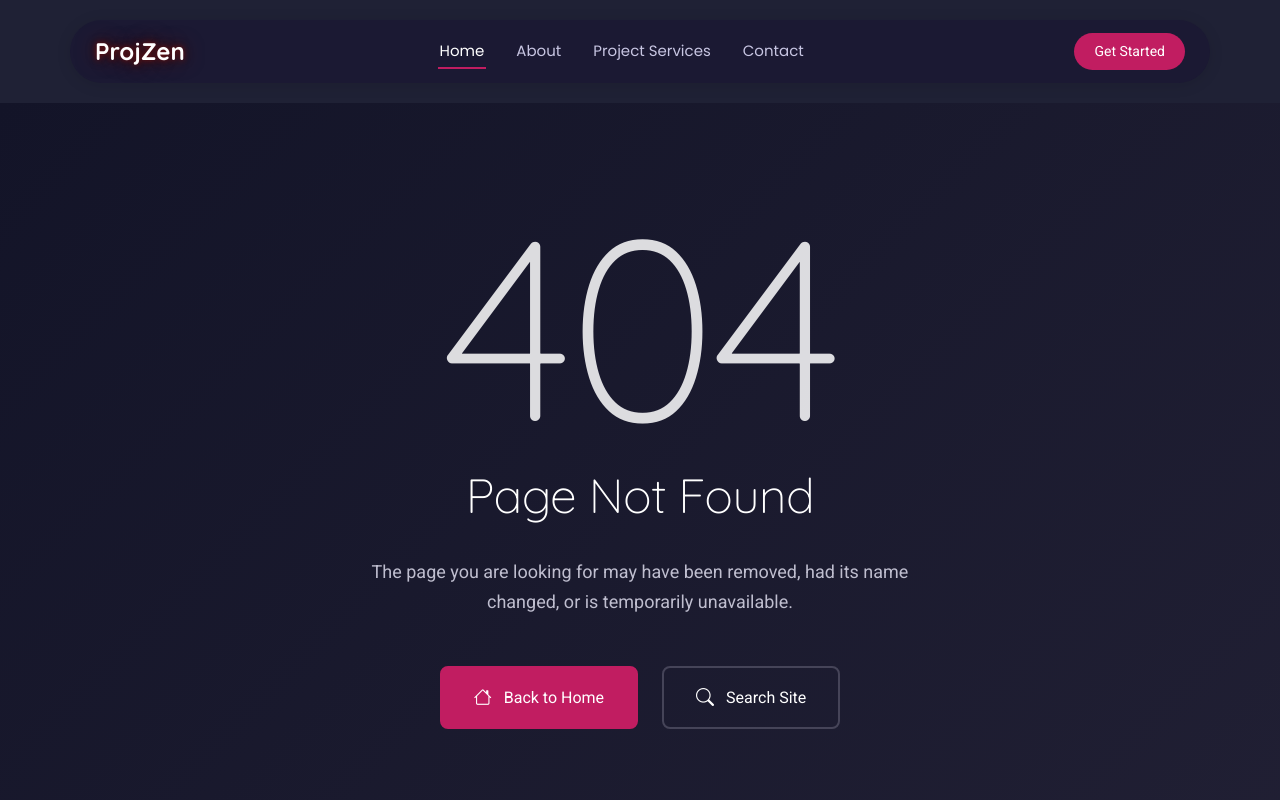
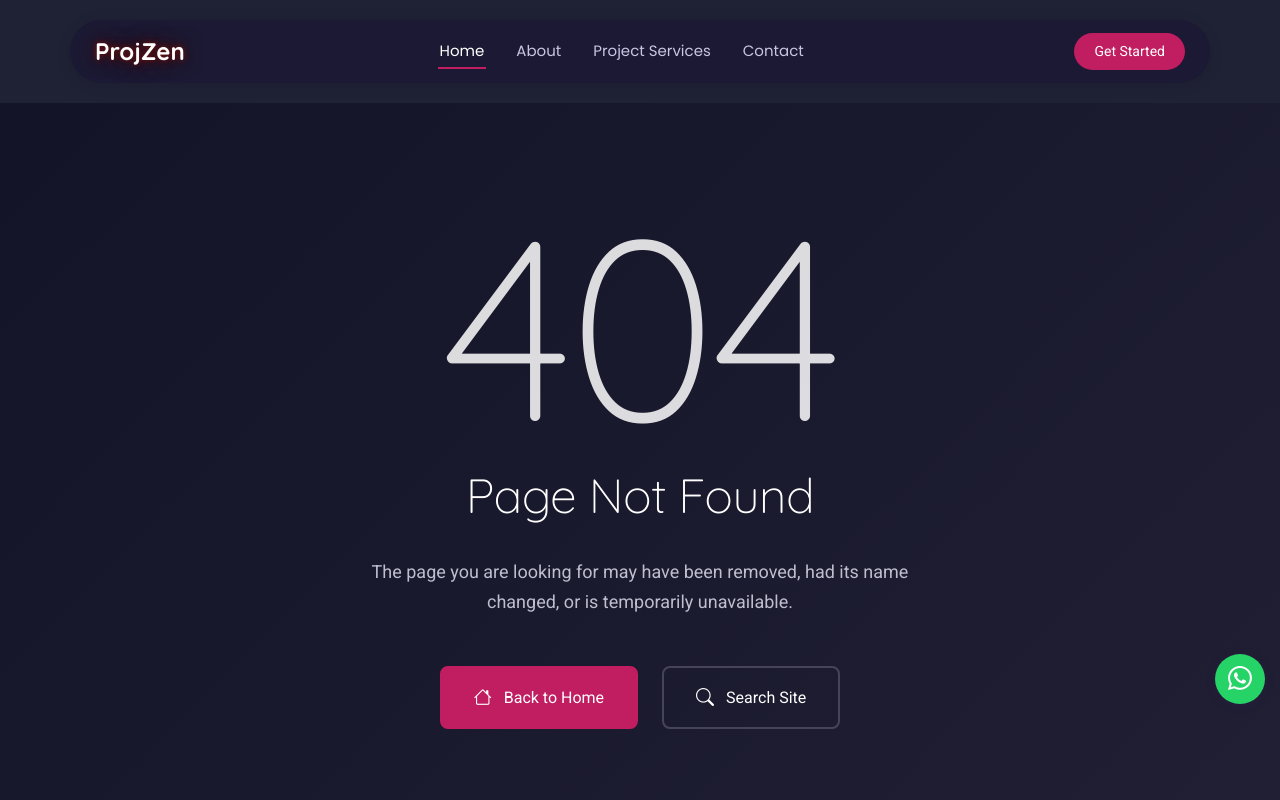
Before and after one commit to Sarathkio/projzen, a plain HTML site: page 404.html in a window 1280 px wide. Shown: the top 800 px of the page. Drawn offline with Linux system fonts and the light colour scheme.

Commit message:
Update 404.html

```diff
--- a/404.html
+++ b/404.html
@@ -132,6 +132,15 @@
 </section><!-- /Error 404 Section -->
 
 
+  <!--Whatsapp Chat Section-->
+  <div class="chat-with-us">
+    <a href="https://wa.me/9843424536" target="_blank" class="whatsapp-link">
+        <i class="bi bi-whatsapp whatsapp-icon"></i>
+        <span class="whatsapp-text"></span>
+    </a>
+  </div>
+   <!--/Whatsapp Chat Section-->
+
   </main>
  <footer id="footer" class="footer position-relative dark-background">
 
```
